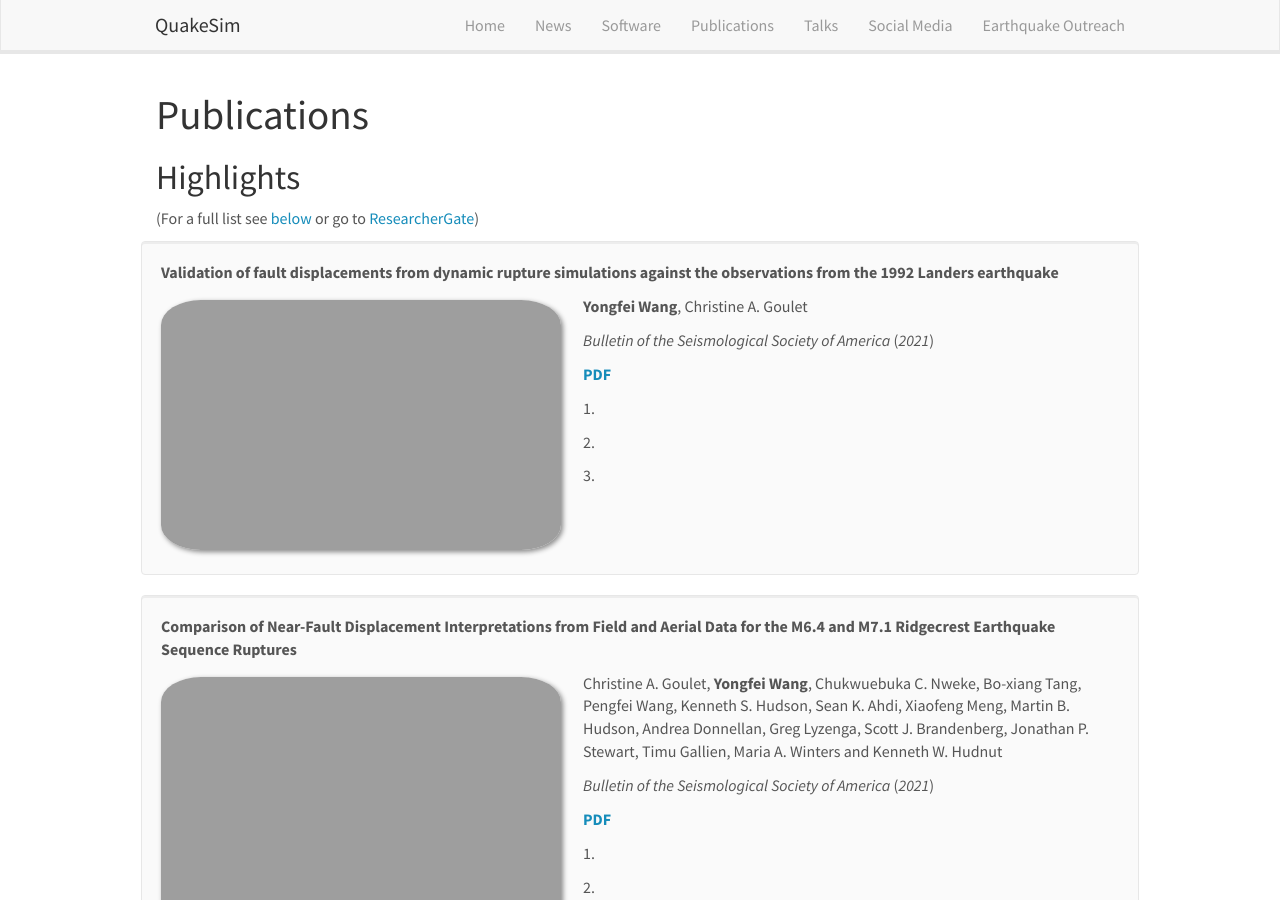
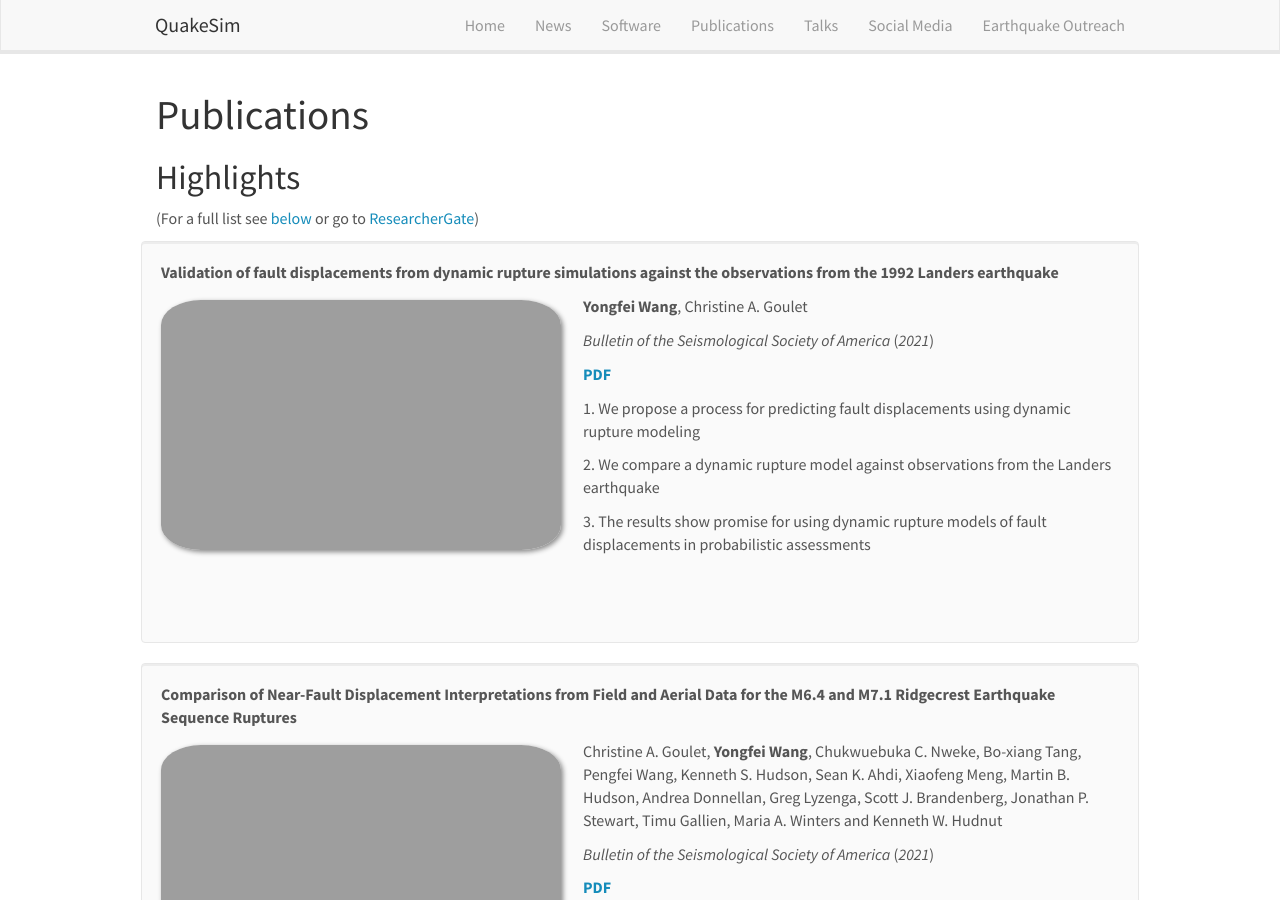
Before and after one commit to wangyf/wangyf.github.io, a Jekyll site: the page built from _pages/publications.md, in a window 1280 px wide and 900 px high. Built offline with Jekyll 4.4.1, drawn with Linux system fonts in a browser that asks for light colours; nearby versions of some CDN libraries.

Commit message:
Update publist.yml

```diff
--- a/_data/publist.yml
+++ b/_data/publist.yml
@@ -25,9 +25,9 @@
   year: 2021
   image: wanggoulet21.png
   description:
-  key1:
-  key2:
-  key3:
+  key1: We propose a process for predicting fault displacements using dynamic rupture modeling
+  key2: We compare a dynamic rupture model against observations from the Landers earthquake
+  key3: The results show promise for using dynamic rupture models of fault displacements in probabilistic assessments
   authors: <strong>Yongfei Wang</strong>, Christine A. Goulet
   highlight: 1
   news2:
```
